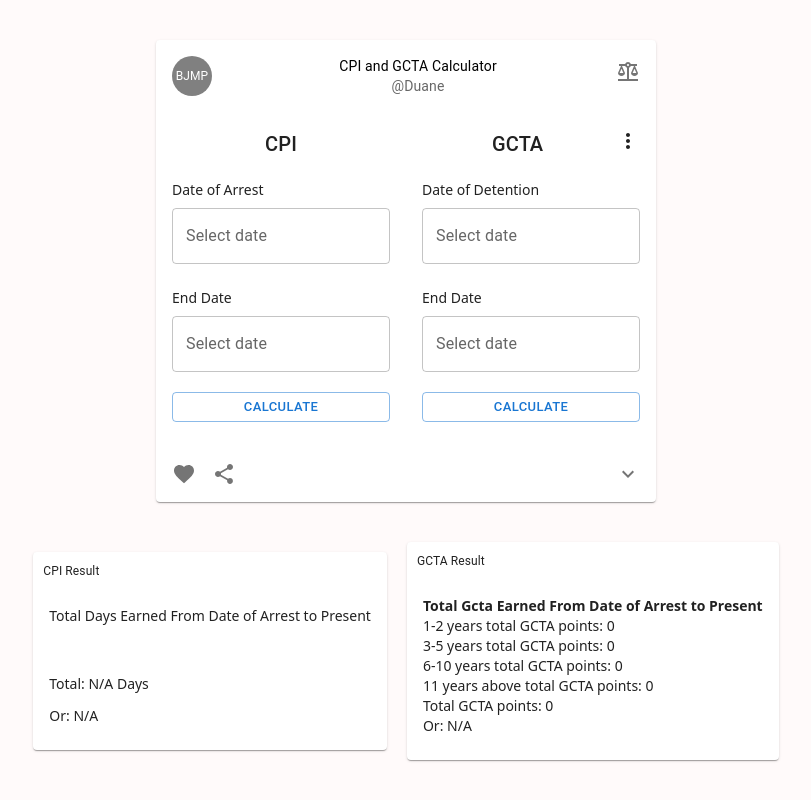
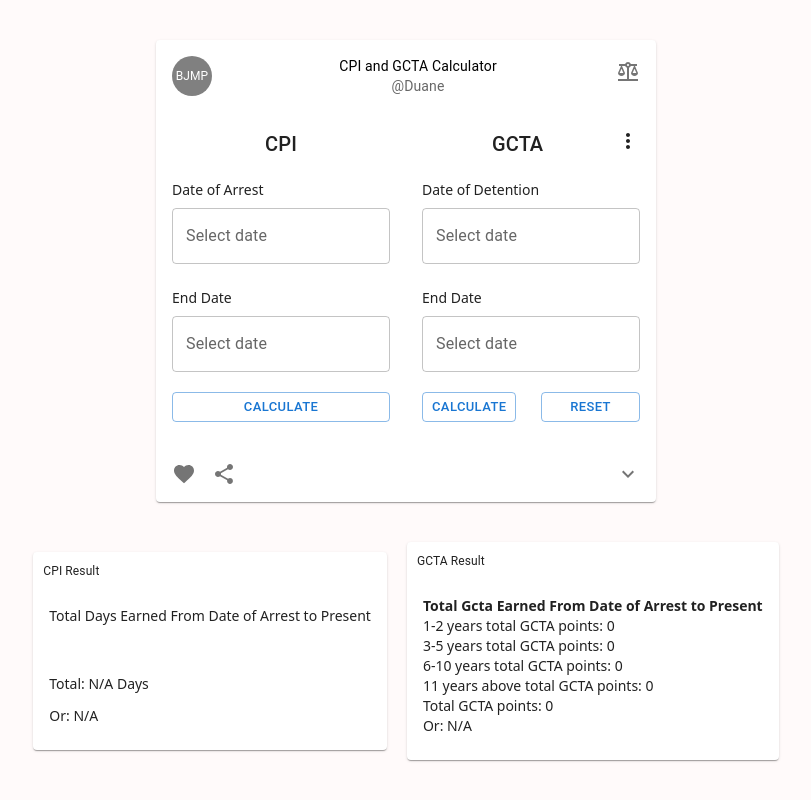
Before and after one commit to GihanDuane/GCTA-CPI-CALCULATOR-APP, a React (Vite) app: page / in a window 1280 px wide. Shown: the whole page, without its empty margins (234-1045 px from the left). Built offline with nearby package versions, Linux system fonts and the light colour scheme.

Commit message:
update components to render ResetButton Component

```diff
--- a/src/components/GctaCard/index.tsx
+++ b/src/components/GctaCard/index.tsx
@@ -7,6 +7,7 @@ import Button from "@mui/material/Button";
 import { Dayjs } from "dayjs";
 import HiddenComponent from "@components/HiddenComponent";
 import Dropdown from "@components/DropDown";
+import ResetButton from "@components/ResetButton";
 
 interface GctaCardProps {
   onCalculate: (
@@ -241,14 +242,26 @@ const GctaCard: React.FC<GctaCardProps> = ({
 
             <label className="text-sm">End Date</label>
             <DateInput value={endDate} onChange={handleEndDateChange} />
-            <Button
+            {/* <Button
               variant="outlined"
               size="small"
               style={{ marginTop: "20px" }}
               onClick={handleCalculate}
             >
               Calculate
-            </Button>
+            </Button> */}
+            <div className="flex items-center justify-between">
+              <Button
+                variant="outlined"
+                size="small"
+                style={{ marginTop: "20px" }}
+                onClick={handleCalculate}
+              >
+                Calculate
+              </Button>
+
+              <ResetButton isCustomStyle={true} />
+            </div>
           </>
         )}
 
--- a/src/components/HiddenComponent/index.tsx
+++ b/src/components/HiddenComponent/index.tsx
@@ -1,5 +1,7 @@
 import Button from "@mui/material/Button";
 import TextField from "@mui/material/TextField";
+import ResetButton from "@components/ResetButton";
+
 import * as React from "react";
 
 interface HiddenComponentProps {
@@ -40,7 +42,7 @@ const HiddenComponent: React.FC<HiddenComponentProps> = ({
 
   return (
     <>
-      <div className="mt-7 pb-[60.5px]">
+      <div className="mt-7 pb-[30px]">
         <div>
           <TextField
             id="outlined-basic"
@@ -100,6 +102,10 @@ const HiddenComponent: React.FC<HiddenComponentProps> = ({
           </div>
         </div>
       </div>
+
+      {/* Add reset button here */}
+      <ResetButton />
+
       <Button
         variant="outlined"
         size="small"
```
